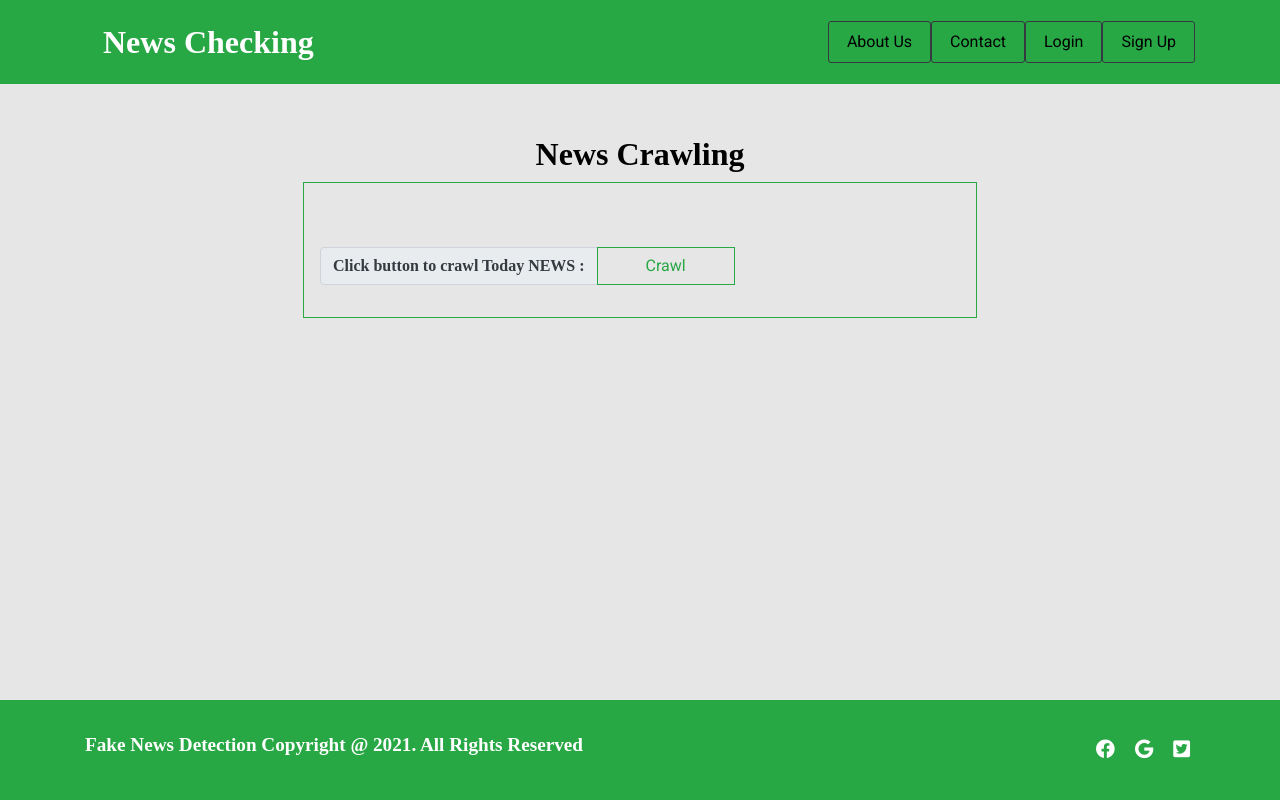
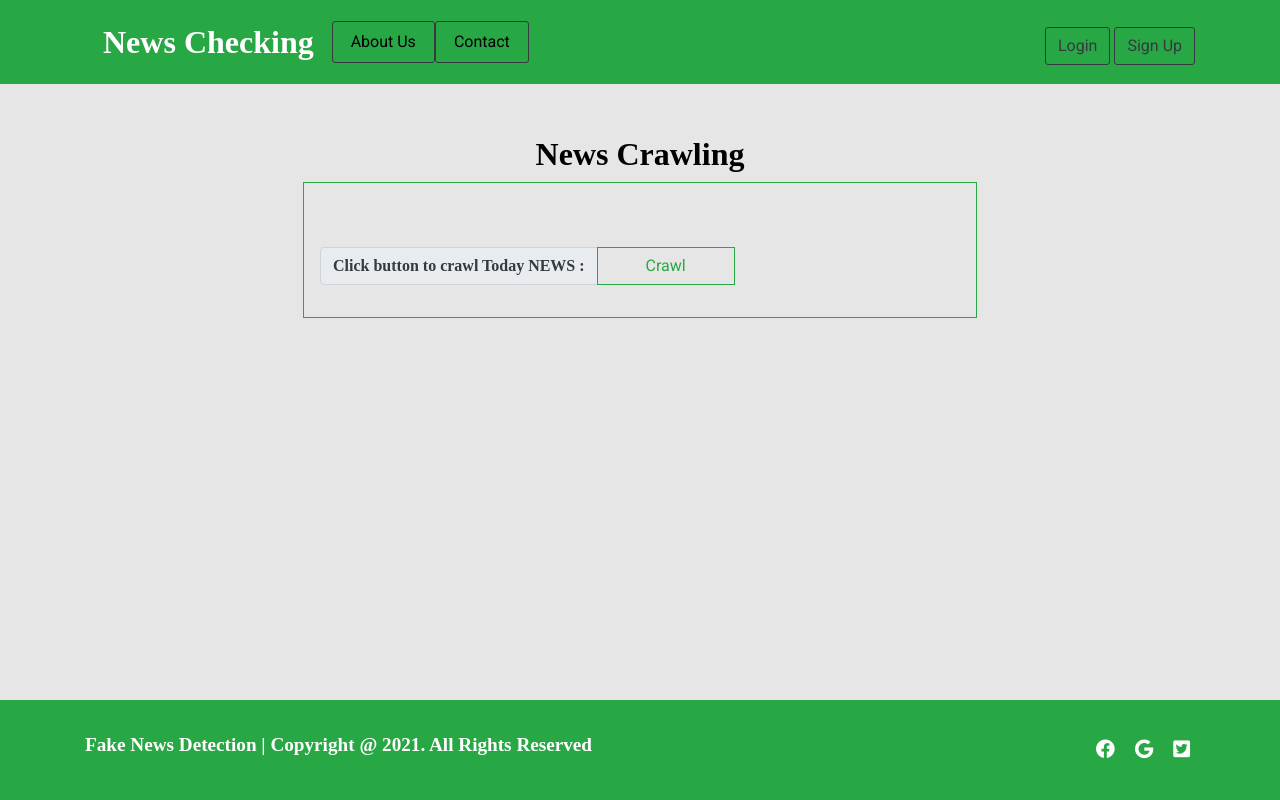
Before and after one commit to arifkhan-silicornya/Fake_News, a Django app: page /actionCrawler in a window 1280 px wide. Run offline with Django 3.2, Linux system fonts and the light colour scheme; parts of the project's set-up code (start-up, migrations or seed data) failed here and were passed over; some libraries are stand-ins or nearby versions.

Commit message:
crawler complete

```diff
--- a/newsCrawl/fakeNews/actionfakeNews/views.py
+++ b/newsCrawl/fakeNews/actionfakeNews/views.py
@@ -2,8 +2,6 @@ from django.shortcuts import render
 from .models import Fake_NEWS
 from .models import Authenticate_NEWS
 # Create your views here.
-
-
 
 
 import pandas as pd
--- a/newsCrawl/fakeNews/crawlapp/urls.py
+++ b/newsCrawl/fakeNews/crawlapp/urls.py
@@ -1,8 +1,7 @@
 from django.urls import path
-# from django.urls import include
 from . import views
 
 urlpatterns = [
-    path('',views.crawling,name='actionCrawler'),
-    path('',views.crawlData,name='crawlNews')
+    path('',views.crawling,name='actionCrawler')
+
 ]
--- a/newsCrawl/fakeNews/crawlapp/views.py
+++ b/newsCrawl/fakeNews/crawlapp/views.py
@@ -1,20 +1,16 @@
 from django.shortcuts import render
-from django.http import HttpResponse
 # Create your views here.
 
 import sys
 sys.path.append('../newsCrawl/newsCrawl/spiders')
 
-# sys.path.insert(0,'/home/arif/newsCrawl/newsCrawl/spiders')
+sys.path.insert(0,'/home/arif/newsCrawl/newsCrawl/spiders')
 from start import crawl
-
 
 
 def crawling(request):
     return render(request,'crawling.html')
 
 def crawlData(request):
-    return 'project is under Development'
-
-def testCrawling():
     crawl()
+    return render(request,'crawling.html')
--- a/newsCrawl/fakeNews/fakeNews/urls.py
+++ b/newsCrawl/fakeNews/fakeNews/urls.py
@@ -2,9 +2,6 @@ from django.contrib import admin
 from django.contrib.auth import views as auth_views
 from django.urls import path
 from django.urls import include
-# from . import views
-# from authentication import views
-# from userprofile import views
 from django.conf.urls.static import static
 from django.conf import settings
 
@@ -17,7 +14,7 @@ urlpatterns = [
     path('actionFakeNews', include('actionfakeNews.urls')),
 
     path('actionCrawler', include('crawlapp.urls')),
-    path('crawlNews', include('crawlapp.urls')),
+    path('crawlNews', include('crawlapp.url')),
 
 
 
--- a/newsCrawl/fakeNews/templates/crawling.html
+++ b/newsCrawl/fakeNews/templates/crawling.html
@@ -15,6 +15,12 @@
             </div>
         </div>
     </form>
+
+    {% if d %}
+        <div>
+            <span > {{d}} </span>
+        </div>
+    {% endif %}
     <!-- <form action="cleanData" method="post" enctype="multipart/form-data">
         {% csrf_token %}
         <div class="input-group-append mb-3">
--- a/newsCrawl/fakeNews/templates/index.html
+++ b/newsCrawl/fakeNews/templates/index.html
@@ -3,12 +3,12 @@
 <!-- ........................url input section .................... -->
 <section class="container-fluid url-section mb-0" style="height: auto;">
 
-    <span class="text-capitalize font-weight-bold d-flex justify-content-center h2">News Checking</span>
+    <span class="text-capitalize font-weight-bold d-flex justify-content-center h2 text-success">News Checking</span>
     <form action="actionFakeNews" method="post" enctype="multipart/form-data">
         {% csrf_token %}
         <div class="input-group mb-3 mt-5">
             <div class="input-group-prepend">
-                <span class="input-group-text text-success font-weight-bold d-flex align-items-start" style="font-size: larger;">Enter News :</span>
+                <span class="input-group-text text-success font-weight-bold d-flex align-items-start " style="font-size: larger ;">Enter News :</span>
             </div>
             <textarea name="url" class="form-control text-dark bg-white" placeholder="Enter Your News to Check" cols="30" rows="10" required id="inputurl">{% if b %}{{b}}{% endif %}</textarea>
 
--- a/newsCrawl/fakeNews/templates/layout.html
+++ b/newsCrawl/fakeNews/templates/layout.html
@@ -111,39 +111,22 @@
                             News Checking
                         </a>
                     </li>
-                </ul>
-            </div>
-            <p class="ml-auto navbar-text actions">
-                <ul class="nav navbar-nav nav-right d-flex align-items-right">
-                    <li class="nav-item " role="presentation">
-                        <a class="btn nav-link  border border-dark" href="{% url 'about' %}" style="color: #000000;">About Us</a>
-                    </li>
+                    <li class="nav-item " role="presentation"><a class="btn nav-link  border border-dark" href="{% url 'about' %}" style="color: #000000;">About Us</a></li>
                     <li class="nav-item " role="presentation">
                         <a class="btn nav-link border border-dark " href="{% url 'contact' %}" style="color: #000000;">Contact</a>
                     </li>
                 </ul>
-                <ul class="nav navbar-nav nav-right d-flex align-items-right">
-                    {% if user.is_authenticated %}
-                    <li class="nav-item " role="presentation">
-                        <a class="btn nav-link  border border-dark" href="{% url 'index' %}" style="color: #000000;">{{user.username}}</a>
-                    </li>
-                    <li class="nav-item " role="presentation">
-                        <a class="btn nav-link border border-dark " href="{% url 'actionCrawler' %}" style="color: #000000;">Crawling</a>
-                    </li>
-                    <li class="nav-item " role="presentation">
-                        <a class="btn nav-link border border-dark " href="{% url 'logout' %}" style="color: #000000;">Logout</a>
-                    </li>
-                    {% else %}
+            </div>
+            <p class="ml-auto navbar-text actions">
+                {% if user.is_authenticated %}
+                <a class="btn border border-dark mx-0 text-dark" href="{% url 'index' %}">{{user.username}}</a>
+                <a class="btn border border-dark mx-0 text-dark" href="{% url 'actionCrawler' %}">Crawling</a>
 
-                    <li class="nav-item " role="presentation">
-                        <a class="btn nav-link border border-dark " href="{% url 'login' %}" style="color: #000000;">Login</a>
-                    </li>
 
-                    <li class="nav-item " role="presentation">
-                        <a class="btn nav-link border border-dark " href="{% url 'signup' %}" style="color: #000000;">Sign Up</a>
-                    </li>
-                    {% endif %}
-                </ul>
+                <a class="btn border border-dark mx-0 text-dark" href="{% url 'logout' %}">Logout</a> {% else %}
+                <a class="btn border border-dark mx-0 text-dark" href="{% url 'login' %}">Login</a>
+                <a class="btn border border-dark mx-0 text-dark" href="{% url 'signup' %}">Sign Up</a>
+                {% endif %}
             </p>
         </div>
     </nav>
@@ -159,9 +142,9 @@
     <!-- ........................Footer .................... -->
     <footer class="footer  bg-success ml-0 mt-5 text-center  fixed-bottom font-weight-bold" style="font-size: 1.2rem;">
         <div class="container mt-3 d-flex flex-row justify-content-between text-center">
-            <span class="float-left ml-0 text-center text-white">Fake News Detection Copyright @ 2021. All Rights Reserved</span>
+            <span class="float-left ml-0 text-center text-white">Fake News Detection | Copyright @ 2021. All Rights Reserved</span>
             <span class="float-right footer-social-icon mr-0">
-                <ul class="d-flex flex-row">
+                <ul class="d-flex flex-row ">
                     <li><a href="{% url 'index' %}" class="text-white"><i class="fab fa-facebook" aria-hidden="true"></i></a></li>
                     <li><a href="{% url 'index' %}" class="text-white"><i class="fab fa-google" aria-hidden="true"></i></a></li>
                     <li><a href="{% url 'index' %}" class="text-white"><i class="fab fa-twitter-square" aria-hidden="true"></i></a></li>
```
Also changed, not shown: newsCrawl/fakeNews/crawlapp/url.py (added, +7 -0 lines), newsCrawl/fakeNews/newsCrawl/newsCrawl/spiders/start.py (deleted, +0 -7 lines), newsCrawl/newsCrawl/spiders/start.py (+3 -5 lines), 1 other file.
